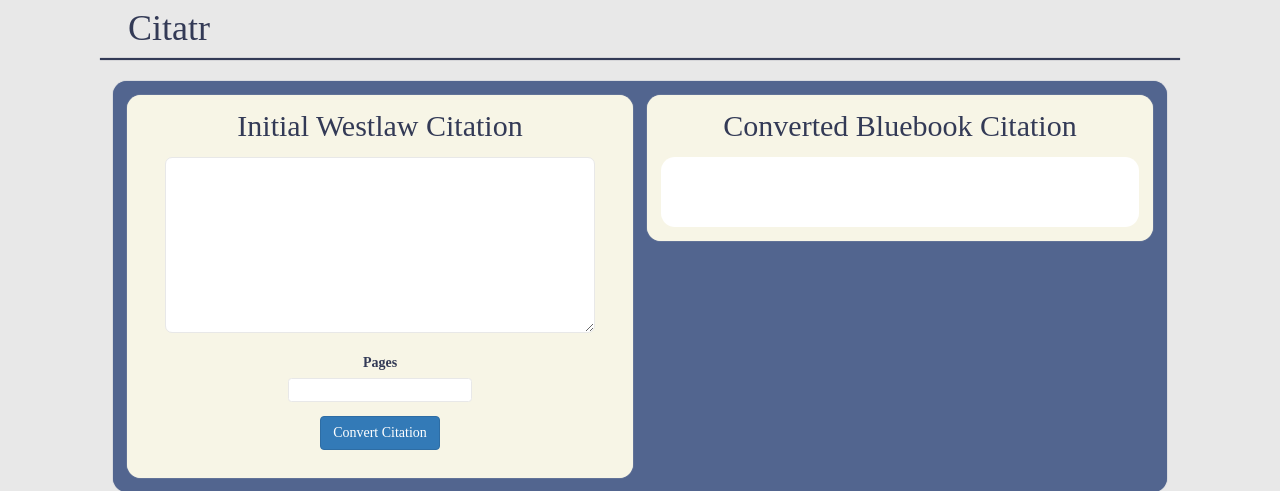
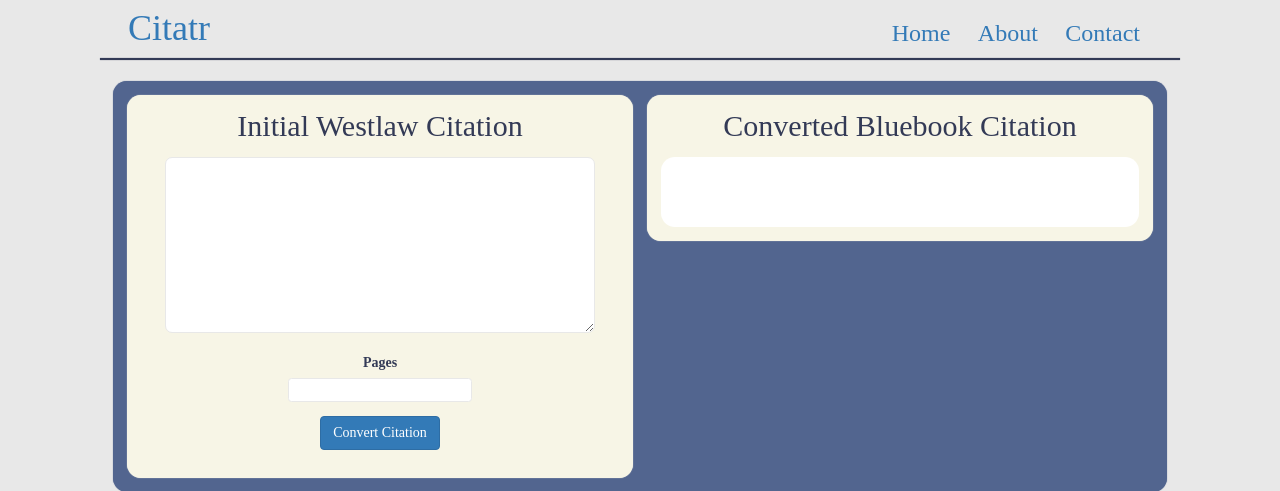
Before and after one commit to bopes/citatr, a Flask app: page / in a window 1280 px wide. Shown: the top 491 px of the page. Run offline with Flask 2, Linux system fonts and the light colour scheme; some libraries are stand-ins or nearby versions; some web fonts are replaced.

Commit message:
Add navbar

```diff
--- a/static/stylesheets/homepage.css
+++ b/static/stylesheets/homepage.css
@@ -14,15 +14,20 @@ body {
   color: var(--text-color);
 }
 
-/* Layout */
-
 .wrapper {
   width: 80%;
   margin: 0 auto;
 }
 
-h1 {
-  margin: 0.25em auto;
+/* Header */
+
+header {
+  text-align: bottom;
+}
+
+.main_title {
+  display: inline-block;
+  margin: 9px auto;
 }
 
 hr {
@@ -36,6 +41,20 @@ hr {
   -webkit-box-shadow: 0 0 1px var(--text-color);
   box-shadow: 0 0 1px var(--text-color);
 }
+
+.nav {
+  min-height: 39.6px;
+  display: inline-block;
+  float: right;
+  margin-top: 9px;
+}
+
+.nav_link {
+  display: inline-block;
+  margin: 0 0.5em;
+  padding-top: 11px;
+}
+/* Main */
 
 main {
   margin: 1.5em auto;
--- a/templates/layout.html
+++ b/templates/layout.html
@@ -18,7 +18,12 @@
 <body>
   <div class='wrapper'>
     <header>
-      <h1>Citatr</h1>
+      <h1 class='main_title'><a href="#">Citatr</a></h1>
+      <div class='nav'>
+        <h3 class='nav_link'><a href="#">Home</a></h3>
+        <h3 class='nav_link'><a href="#">About</a></h3>
+        <h3 class='nav_link'><a href="#">Contact</a></h3>
+      </div>
       <hr>
     </header>
     <main>
```
